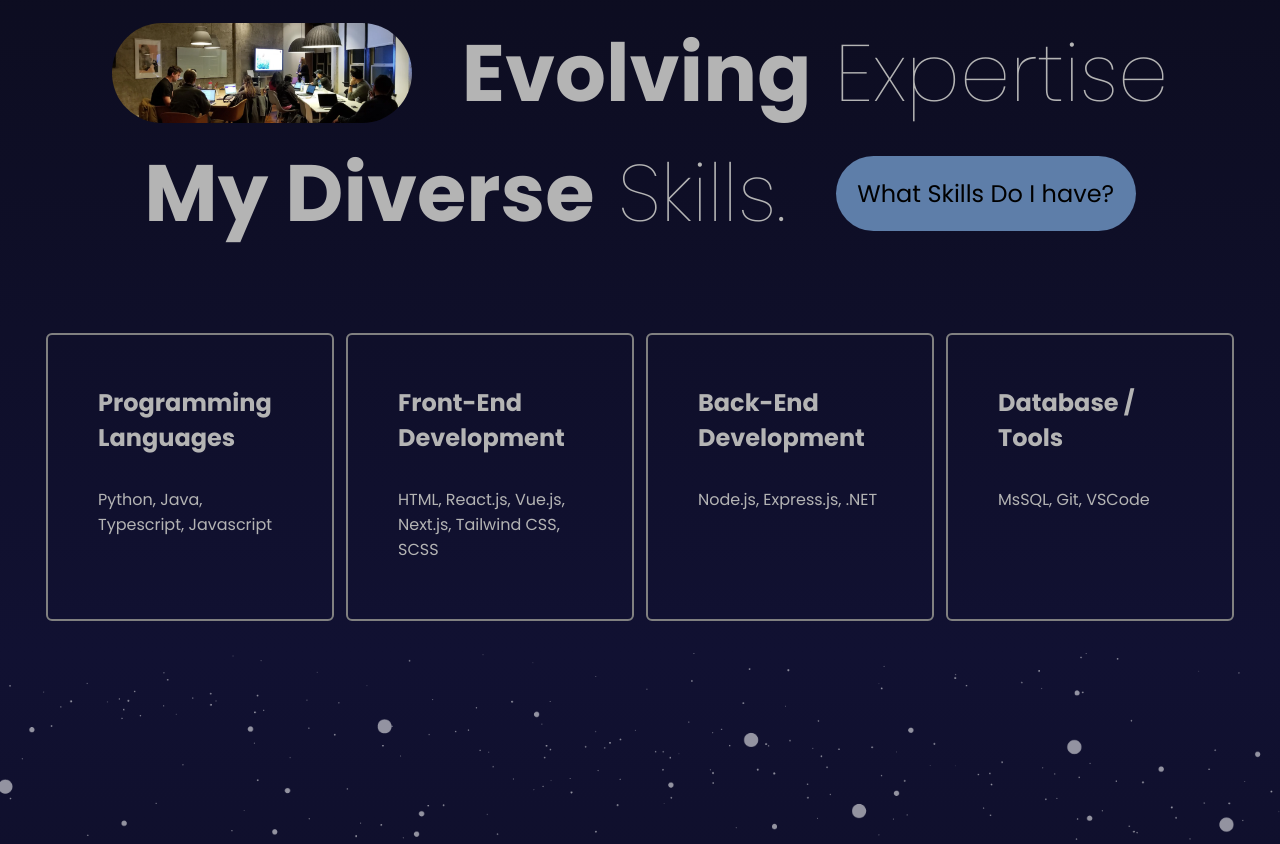
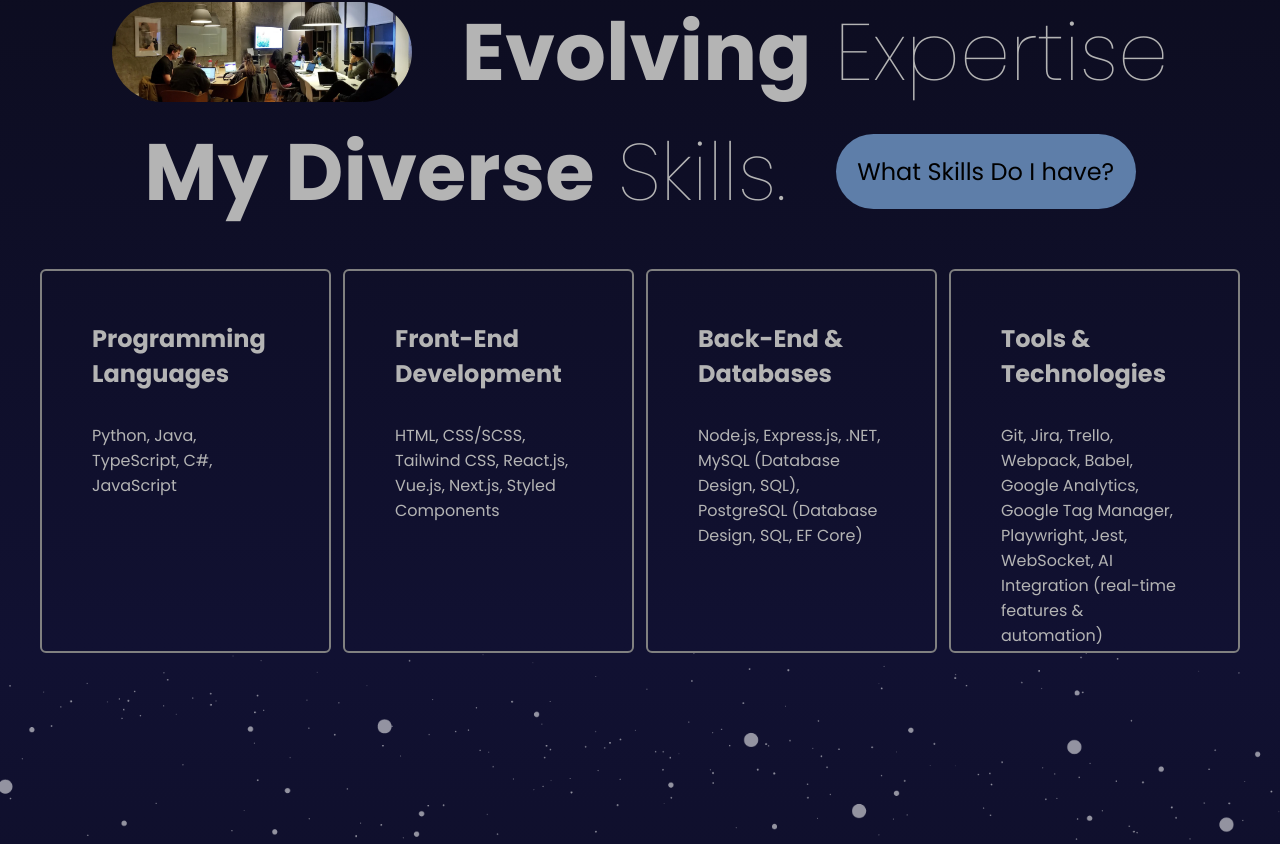
Before and after one commit to tugbayilmaz01/portfolio, a React (Vite) app: page / in a window 1280 px wide. Shown: the part 1747-2591 px from the top of the page. Built offline with nearby package versions, Linux system fonts and the light colour scheme.

Commit message:
updated portfolio skills and title, applied minor fixes

```diff
--- a/src/components/developer/Developer.jsx
+++ b/src/components/developer/Developer.jsx
@@ -48,7 +48,7 @@ const Developer = () => {
           animate="animate"
         >
           <motion.h2 variants={textVariants}>Tuğba Yılmaz</motion.h2>
-          <motion.h1 variants={textVariants}>Front-End Developer</motion.h1>
+          <motion.h1 variants={textVariants}>Full-Stack Developer</motion.h1>
         </motion.div>
       </div>
       <motion.div
--- a/src/components/sidebar/links/Links.jsx
+++ b/src/components/sidebar/links/Links.jsx
@@ -26,7 +26,7 @@ const itemVariants = {
 };
 
 const Links = () => {
-  const items = ["Homepage", "Services", "Portfolio", "Contact", "About"];
+  const items = ["Homepage", "Services", "Portfolio", "Contact"];
 
   return (
     <motion.div className="links" variants={variants}>
--- a/src/components/skills/Skills.jsx
+++ b/src/components/skills/Skills.jsx
@@ -27,19 +27,22 @@ const Skills = () => {
   const skills = [
     {
       title: "Programming Languages",
-			description: "Python, Java, Typescript, Javascript",
+      description: "Python, Java, TypeScript, C#, JavaScript",
     },
     {
       title: "Front-End Development",
-			description: "HTML, React.js, Vue.js, Next.js, Tailwind CSS, SCSS",
+      description:
+        "HTML, CSS/SCSS, Tailwind CSS, React.js, Vue.js, Next.js, Styled Components",
     },
     {
-			title: "Back-End Development",
-			description: "Node.js, Express.js, .NET",
+      title: "Back-End & Databases",
+      description:
+        "Node.js, Express.js, .NET, MySQL (Database Design, SQL), PostgreSQL (Database Design, SQL, EF Core)",
     },
     {
-			title: "Database / Tools",
-			description: "MsSQL, Git, VSCode",
+      title: "Tools & Technologies",
+      description:
+        "Git, Jira, Trello, Webpack, Babel, Google Analytics, Google Tag Manager, Playwright, Jest, WebSocket, AI Integration (real-time features & automation)",
     },
   ];
 
@@ -62,12 +65,14 @@ const Skills = () => {
         <div className="title">
           <img src="/assets/images/people.webp" />
           <h1>
-						<motion.b whileHover={{ color: "#5E7EA9" }}>Evolving</motion.b> Expertise
+            <motion.b whileHover={{ color: "#5E7EA9" }}>Evolving</motion.b>{" "}
+            Expertise
           </h1>
         </div>
         <div className="title">
           <h1>
-						<motion.b whileHover={{ color: "#5E7EA9" }}> My Diverse</motion.b> Skills.
+            <motion.b whileHover={{ color: "#5E7EA9" }}> My Diverse</motion.b>{" "}
+            Skills.
           </h1>
           <button>What Skills Do I have?</button>
         </div>
--- a/src/components/skills/skills.scss
+++ b/src/components/skills/skills.scss
@@ -114,8 +114,8 @@
       display: flex;
       flex-direction: column;
       gap: 2rem;
-      width: 18rem;
-      height: 18rem;
+      width: 24rem;
+      height: 24rem;
 
       @include mobile {
         border: none;
```
Lines whose indentation alone changed are shown as unchanged.
